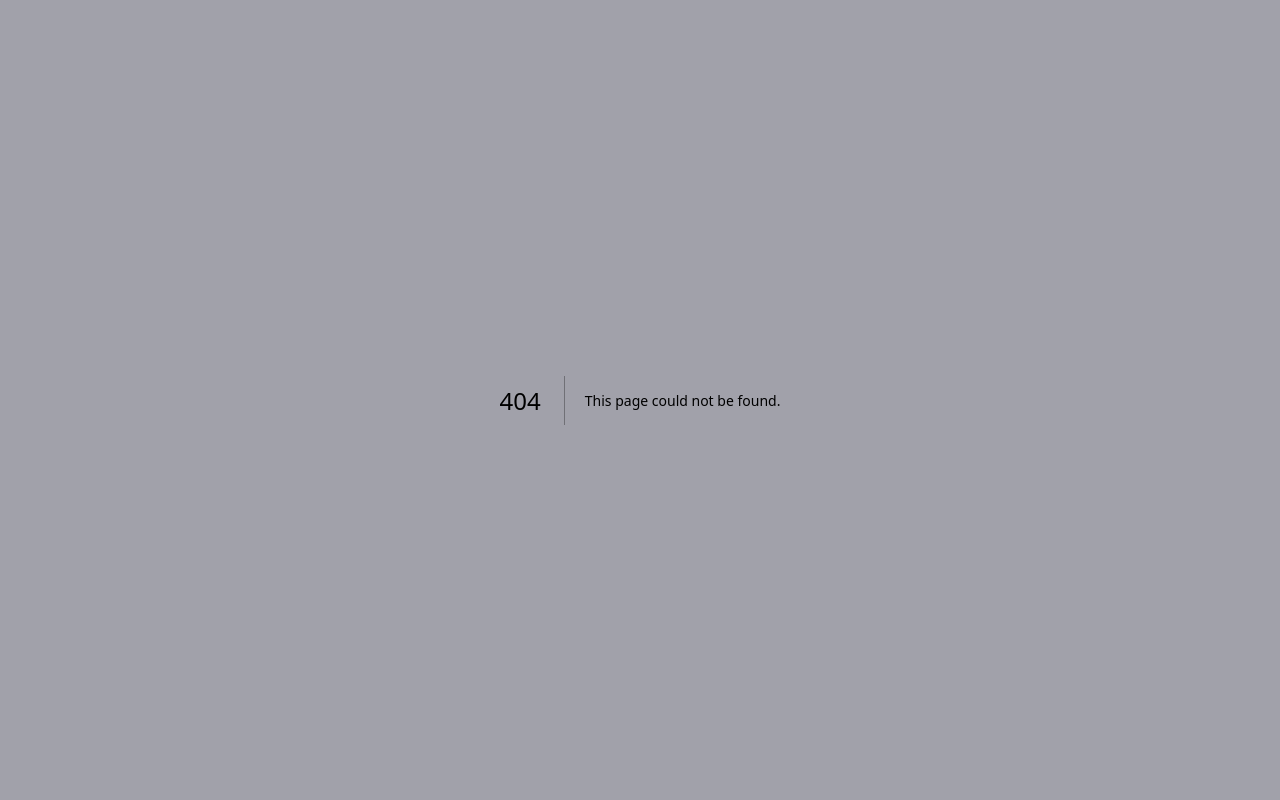
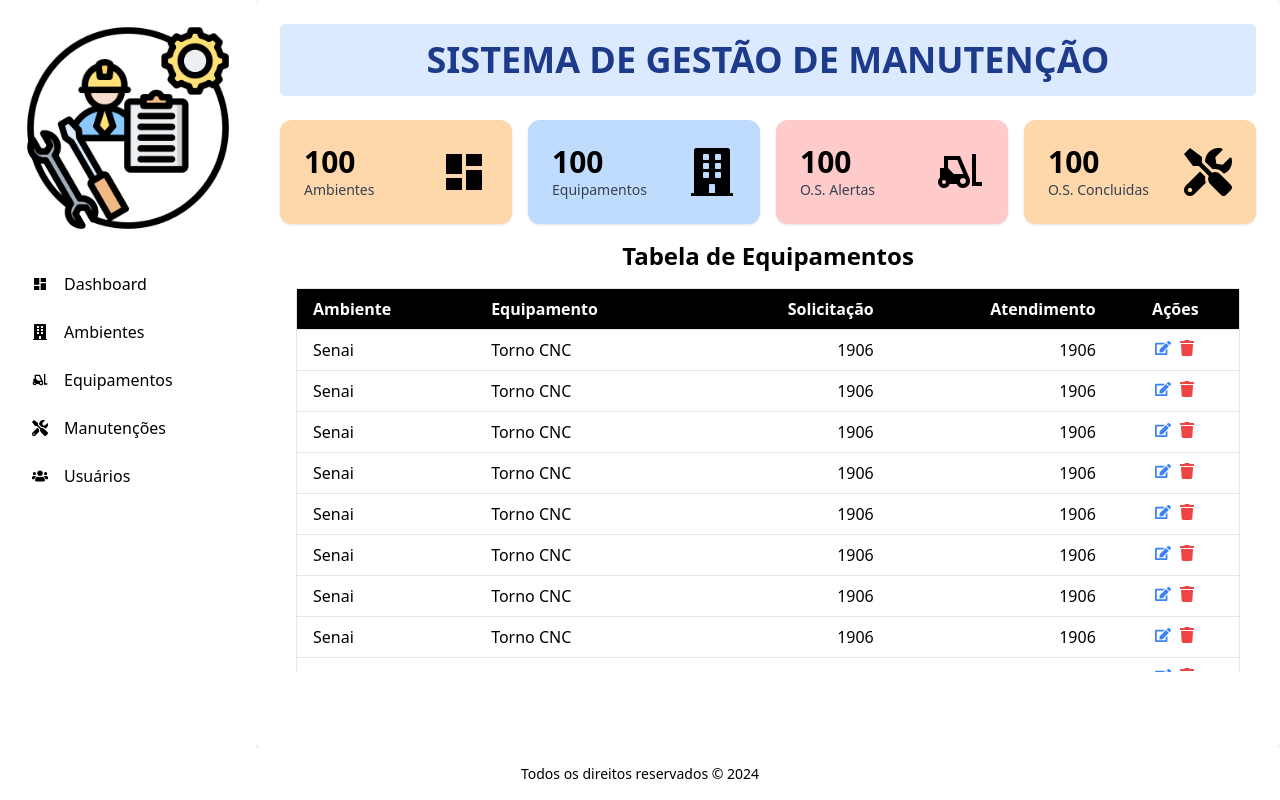
Before and after one commit to DiegoH3nr1que/web_system, a Next.js app in the folder frontend/: page / in a window 1280 px wide. Before the commit this address had no page. Built offline with nearby package versions, Linux system fonts and the light colour scheme.

Commit message:
style: changes to the dashboard table

```diff
--- a/frontend/src/app/components/navBar.tsx
+++ b/frontend/src/app/components/navBar.tsx
@@ -6,7 +6,7 @@ export function NavBar() {
   const router = useRouter();
 
   const links = [
-    { target: "/dashboard", text: "Dashboard", icon: <MdDashboard /> },
+    { target: "/", text: "Dashboard", icon: <MdDashboard /> },
     { target: "/ambientes", text: "Ambientes", icon: <FaBuilding /> },
     { target: "/equipamentos", text: "Equipamentos", icon: <MdForklift /> },
     { target: "/manutencoes", text: "Manutenções", icon: <FaTools /> },
--- a/frontend/src/app/components/table.tsx
+++ b/frontend/src/app/components/table.tsx
@@ -15,8 +15,9 @@ interface TableProps {
 const Table: React.FC<TableProps> = ({ dados }) => {
   return (
     <div className="max-w-full overflow-x-auto">
+      <div className="max-h-96 overflow-y-auto">
         <table className="min-w-full bg-white border border-gray-200">
-        <thead className="bg-black text-white">
+          <thead className="bg-black text-white sticky top-0">
             <tr>
               <th className="px-4 py-2 text-left">Ambiente</th>
               <th className="px-4 py-2 text-left">Equipamento</th>
@@ -45,6 +46,7 @@ const Table: React.FC<TableProps> = ({ dados }) => {
           </tbody>
         </table>
       </div>
+    </div>
   );
 };
 
```
Also changed, not shown: frontend/src/app/page.tsx (renamed from frontend/src/app/dashboard/page.tsx, +4 -4 lines). Lines whose indentation alone changed are shown as unchanged.
